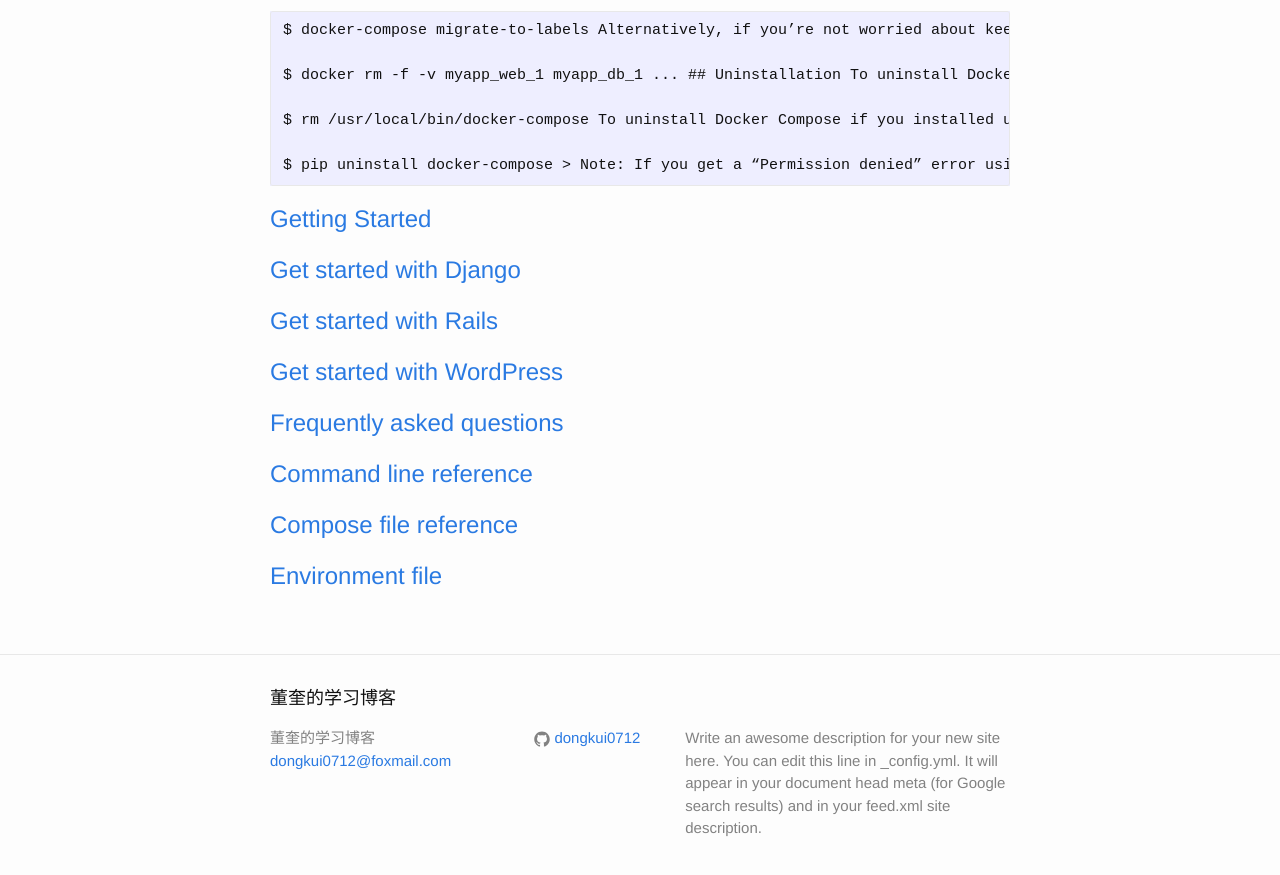
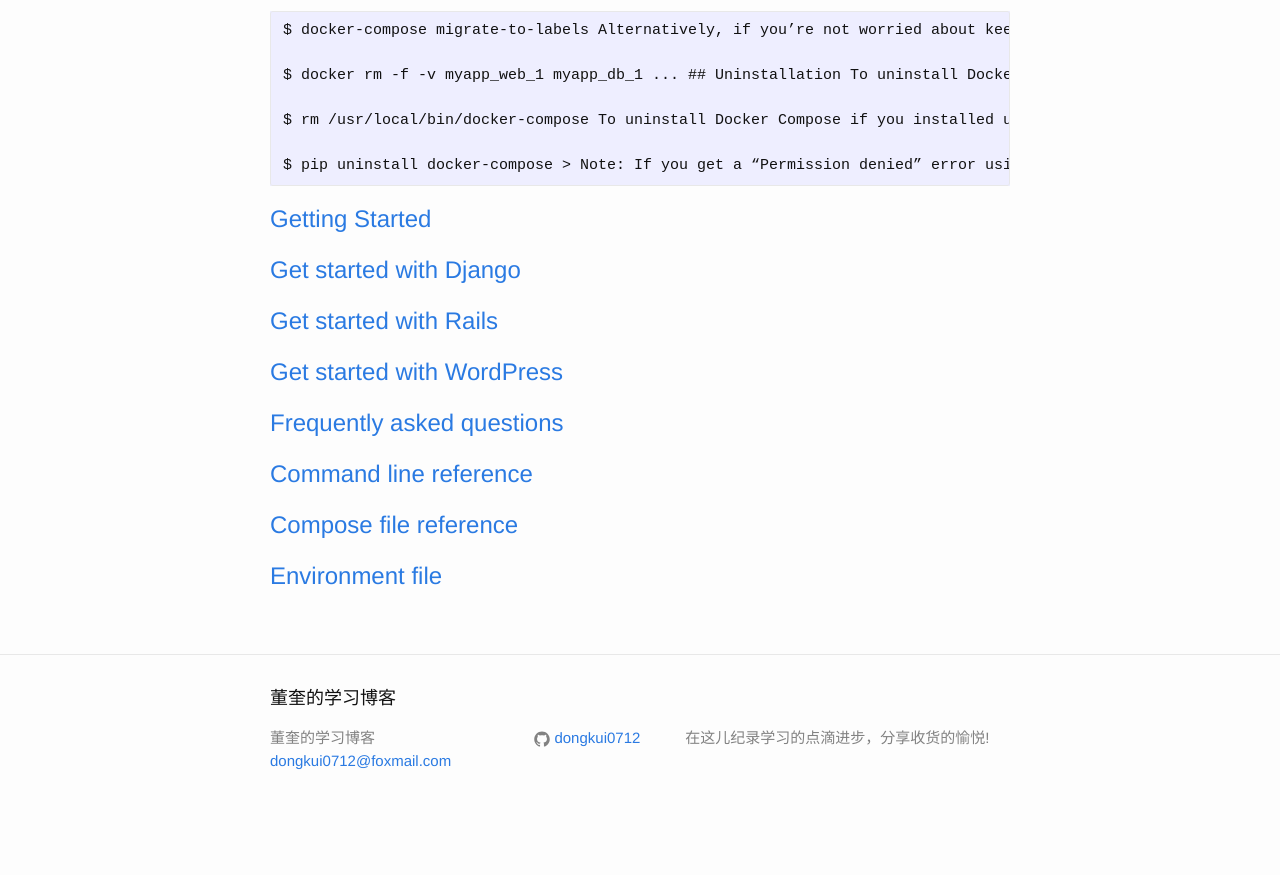
Before and after one commit to noteofdk/dongkui0712.github.io, a Jekyll site: the page built from _posts/docker/compose/2016-07-24-docker-compose-overview.md, in a window 1280 px wide and 900 px high, scrolled down 3269 px. Shown: the top 875 px of the window. Built offline with Jekyll 4.4.1, drawn with Linux system fonts in a browser that asks for light colours; after the commit the page ends 4101 px from its top, so only the background shows below that.

```diff
--- a/_config.yml
+++ b/_config.yml
@@ -9,9 +9,7 @@
 title: 董奎的学习博客
 email: dongkui0712@foxmail.com
 description: > # this means to ignore newlines until "baseurl:"
-  Write an awesome description for your new site here. You can edit this
-  line in _config.yml. It will appear in your document head meta (for
-  Google search results) and in your feed.xml site description.
+  在这儿纪录学习的点滴进步，分享收货的愉悦!
 baseurl: "" # the subpath of your site, e.g. /blog
 url: "http://dongkui0712.github.io" # the base hostname & protocol for your site
 # twitter_username: jekyllrb
--- a/_posts/2016-07-24-docker-compose-overview.md
+++ b/_posts/docker/compose/2016-07-24-docker-compose-overview.md
@@ -132,11 +133,17 @@ To uninstall Docker Compose if you installed using pip:
 
 
 # [Getting Started](https://docs.docker.com/compose/gettingstarted/)
+
 # [Get started with Django](https://docs.docker.com/compose/django/)
+
 # [Get started with Rails](https://docs.docker.com/compose/rails/)
+
 # [Get started with WordPress](https://docs.docker.com/compose/wordpress/)
+
 # [Frequently asked questions](https://docs.docker.com/compose/faq/)
+
 # [Command line reference](https://docs.docker.com/compose/reference/)
+
 # [Compose file reference](https://docs.docker.com/compose/compose-file/)
 
 # [Environment file](https://docs.docker.com/compose/env-file/)
```
Also changed, not shown: other parts of _posts/docker/compose/2016-07-24-docker-compose-overview.md (+3 -2 lines).
